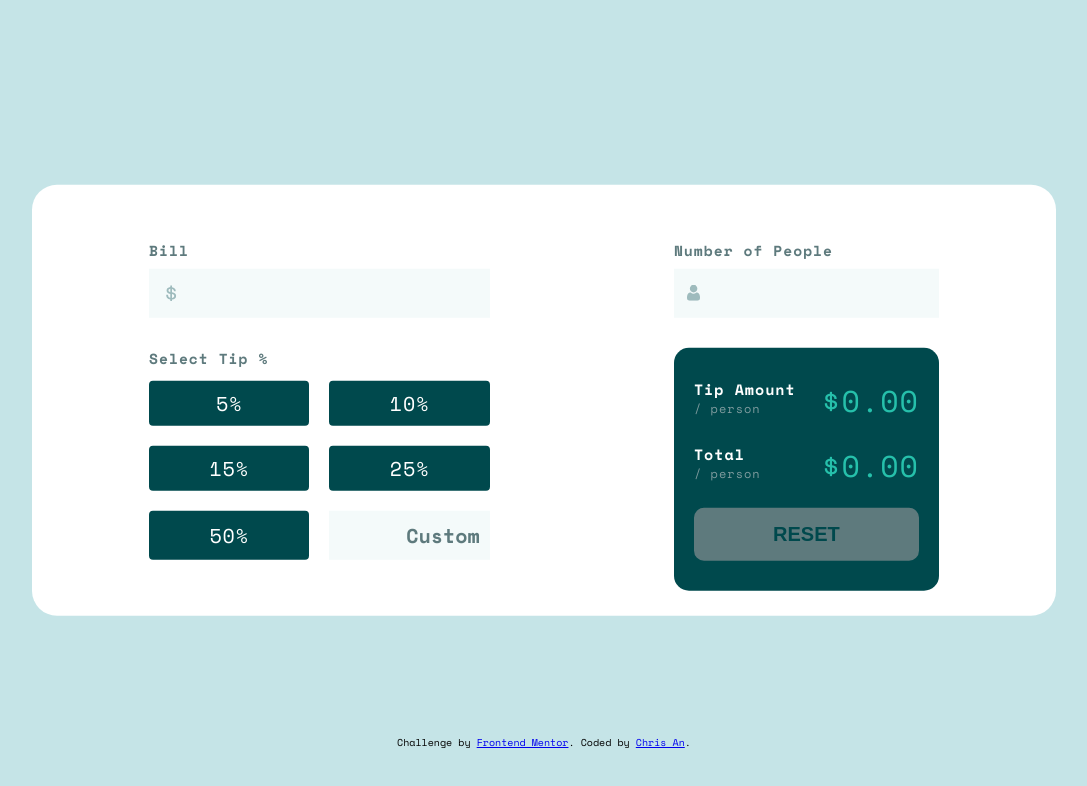
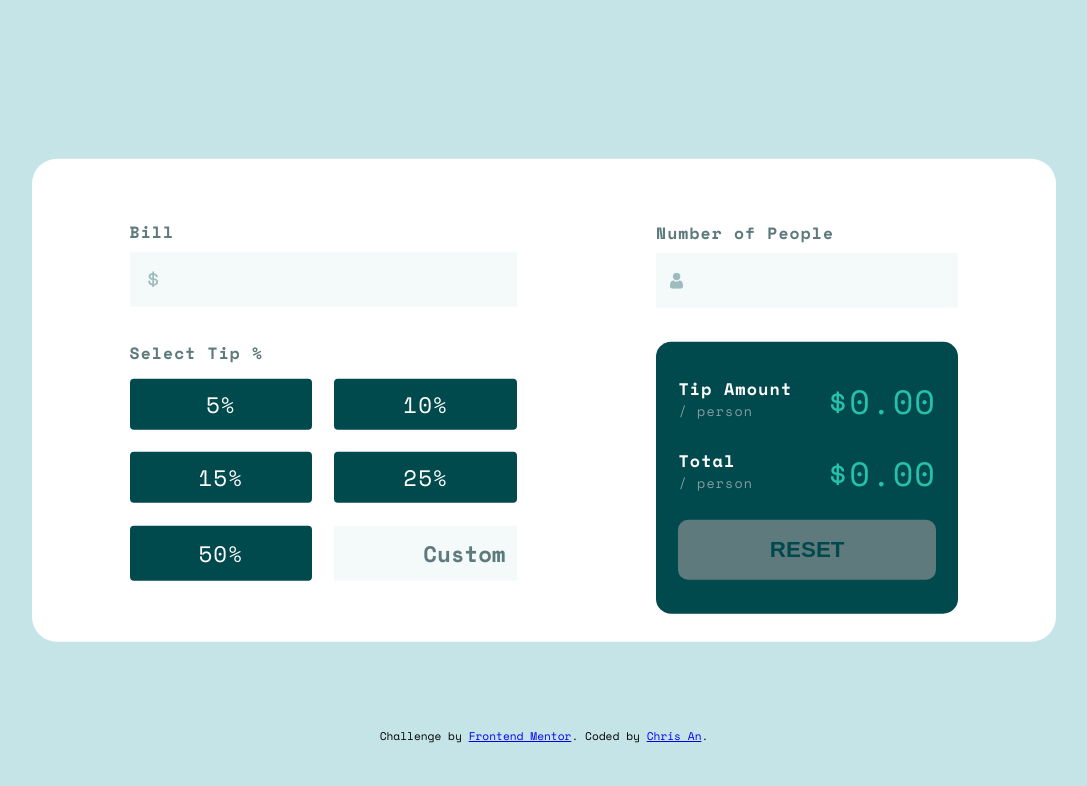
Before and after one commit to an-chris/tip-calculator-app-main, a plain HTML site: page index.html in a window 1280 px wide. Shown: the whole page, without its empty margins (96-1183 px from the left). Drawn offline with nearby package versions, Linux system fonts and the light colour scheme.

Commit message:
Changes to breakpoint

```diff
--- a/styling/style.scss
+++ b/styling/style.scss
@@ -61,6 +61,10 @@ $lg: 64em; //1024px
 html {
   box-sizing: border-box;
   font-size: 62.5%; // 1rem = 10px;
+
+  @media (min-width: $lg) {
+    font-size: 70%;
+  }
 }
 
 body {
@@ -101,7 +105,6 @@ body {
 // Input section
 .input {
   color: $grayish-cyan;
-
 
   &__bill {
     @include input;
```
Also changed, not shown: styling/style.css, 1 other file.
